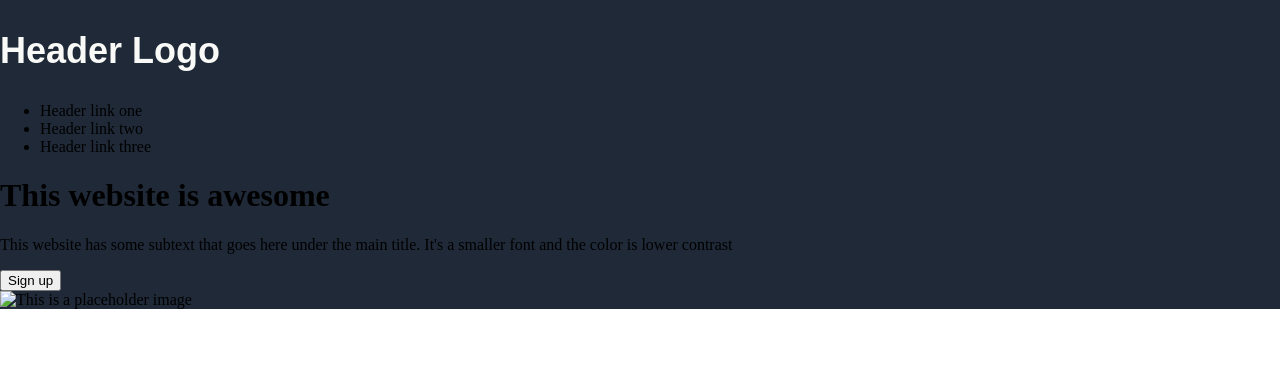
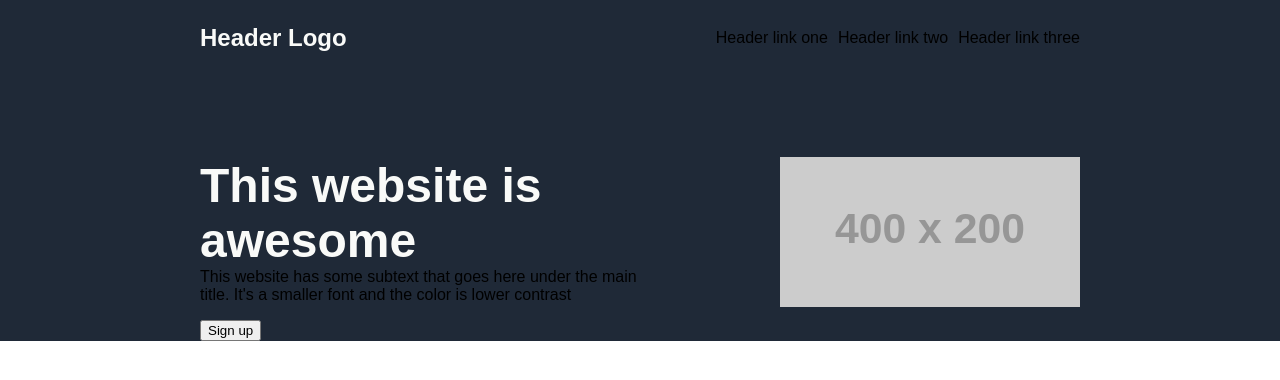
Before and after one commit to babilbo/TOP_landing_page, a plain HTML site: page Index.html in a window 1280 px wide. Drawn offline with Linux system fonts and the light colour scheme; placeholder pictures from the web are drawn by us.

Commit message:
Styling progress.

```diff
--- a/Index.html
+++ b/Index.html
@@ -11,7 +11,7 @@
     <div class="first">
         <div class="header">
             <div class="logo">
-                <h2>Header Logo</h2>
+                <p>Header Logo</p>
             </div>
             <div class="navbar">
                 <ul>
@@ -30,7 +30,7 @@
             </div>
 
             <div class="img">
-                <img src="" alt="This is a placeholder image" width="300px" height="150px">
+                <img src="https://via.placeholder.com/400x200" alt="This is a placeholder image" width="300px" height="150px">
             </div>
         </div>
     </div>
--- a/styles.css
+++ b/styles.css
@@ -3,15 +3,57 @@ body {
     flex-direction: column;
     margin: 0%;
     padding: 0%;
+    font-family: Arial, Helvetica, sans-serif;
 }
 
 .first {
     background-color: #1F2937;
     margin: 0%;
+    display: flex;
+    flex-direction: column;
+    padding-left: 200px;
+    padding-right: 200px;
+    margin: 0%;
+}
+
+.header {
+    display: flex;
+    flex-direction: row;
+    justify-content: space-between;
+    align-items: center;
+    padding: 0%;
+    margin-bottom: 50px;
 }
 
 .logo {
     font-size: 24px;
-    font-family: Arial, Helvetica, sans-serif;
     color: #F9FAF8;
+    font-weight: 700;
 }
+
+ul {
+    display: flex;
+    list-style-type: none;
+    column-gap: 10px;
+}
+
+.first_content {
+    display: flex;
+    justify-content: space-between;
+    align-items: center;
+}
+
+.first_content .text {
+    width: 50%;
+}
+
+.text h1 {
+    font-size: 48px;
+    font-weight: 800;
+    color: #F9FAF8;
+    margin-bottom: 0%;
+}
+
+.text p {
+    margin-top: 0%;
+}
```
